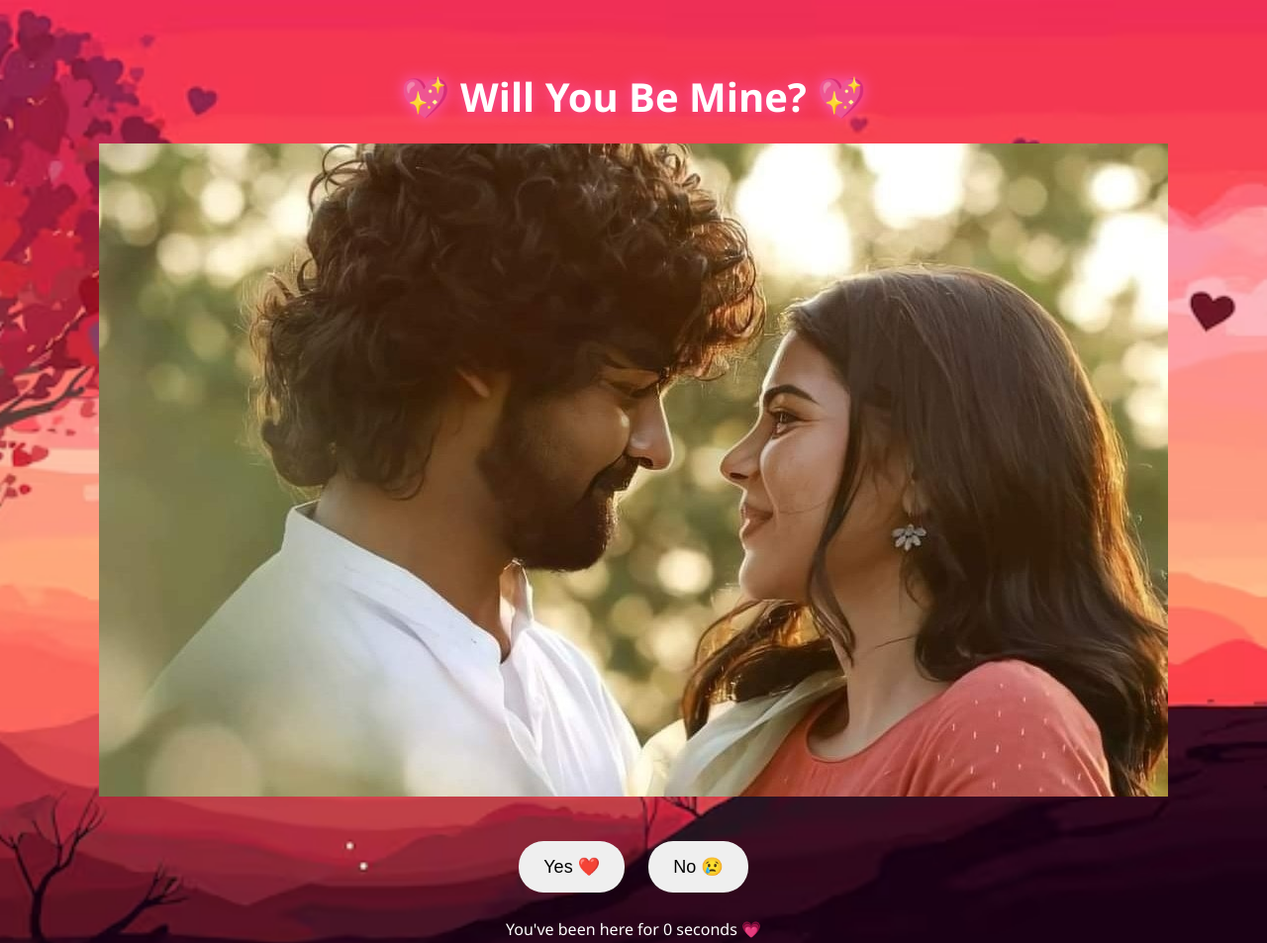
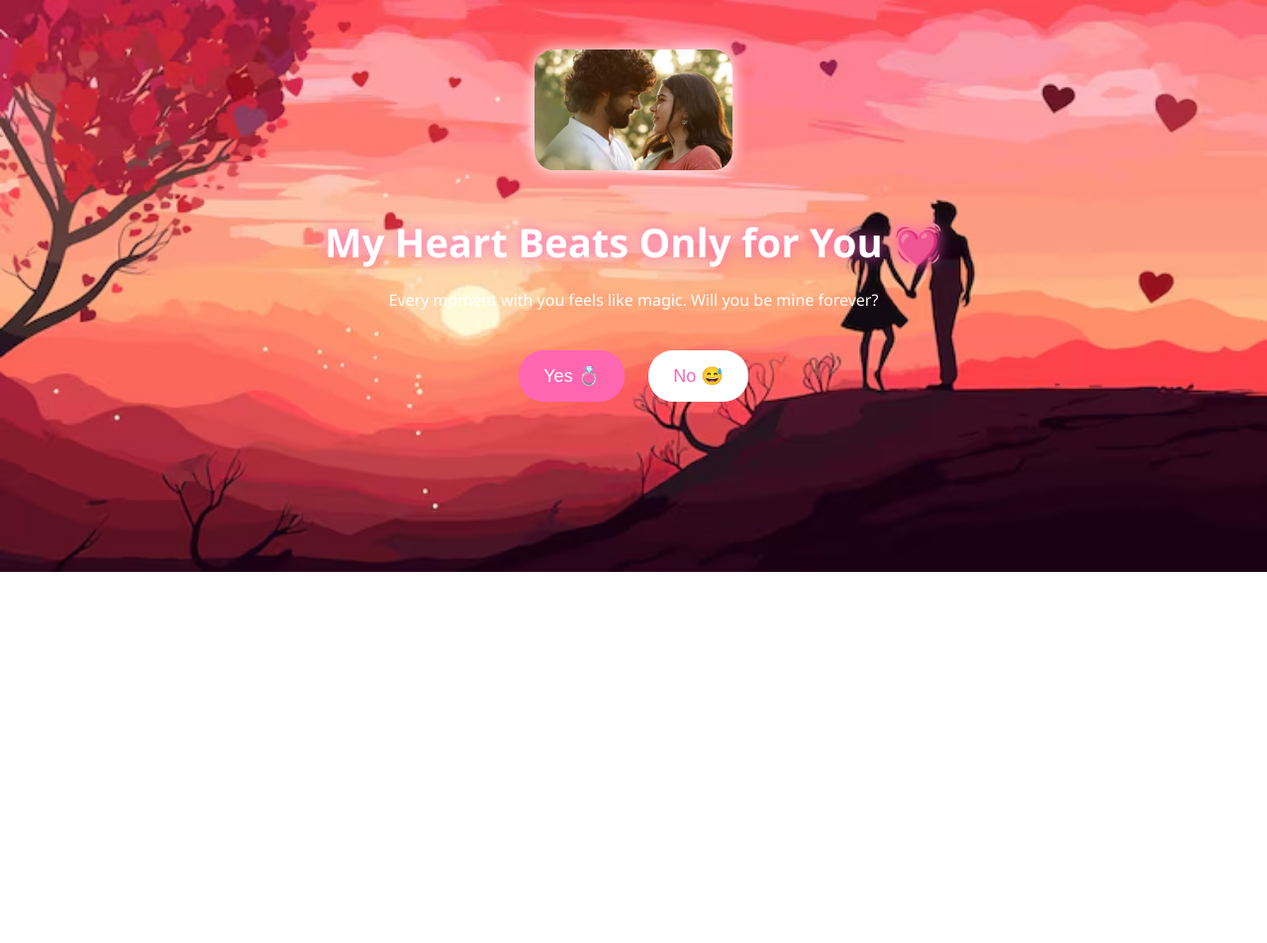
Before and after one commit to Sasibalanp/romantic-proposal, a plain HTML site: page index.html in a window 1280 px wide. Shown: the top 953 px of the page at 99% size. After the commit the page ends 800 px from the top, so only its background shows below. Drawn offline with Linux system fonts and the light colour scheme.

Commit message:
Update index.html

```diff
--- a/index.html
+++ b/index.html
@@ -2,33 +2,28 @@
 <html lang="en">
 <head>
   <meta charset="UTF-8" />
-  <meta name="viewport" content="width=device-width, initial-scale=1.0" />
-  <title>My Love Proposal</title>
+  <meta name="viewport" content="width=device-width, initial-scale=1.0"/>
+  <title>Will You Be Mine?</title>
   <link rel="stylesheet" href="style.css" />
 </head>
 <body>
+  <audio id="bg-music" src="assets/music.mp3" loop autoplay></audio>
 
-  <!-- 🎵 Background Music -->
-  <audio id="bg-music" src="assets/music.mp3" autoplay loop></audio>
-
-  <!-- 💖 Main Content -->
   <div class="container">
-    <h1>💖 Will You Be Mine? 💖</h1>
-
-    <img src="assets/couple.jpg" alt="Us Together" class="main-photo" />
-
-    <p id="typewriter" class="romantic-text"></p>
-
+    <img src="assets/couple.jpg" alt="Couple" class="couple-pic" />
+    <h1>My Heart Beats Only for You 💓</h1>
+    <p>Every moment with you feels like magic. Will you be mine forever?</p>
     <div class="buttons">
-      <button onclick="sayYes()">Yes ❤️</button>
-      <button onclick="sayNo()">No 😢</button>
+      <button id="yesBtn">Yes 💍</button>
+      <button id="noBtn">No 😅</button>
     </div>
-
-    <p id="timer">You've been here for 0 seconds 💗</p>
+    <div id="response"></div>
   </div>
 
-  <!-- Scripts -->
+  <!-- 💖 Your custom JavaScript -->
+  <script src="script.js"></script>
+
+  <!-- 🎉 Confetti animation library (local version) -->
   <script src="confetti.browser.min.js"></script>
-  <script src="script.js"></script>
 </body>
 </html>
```
